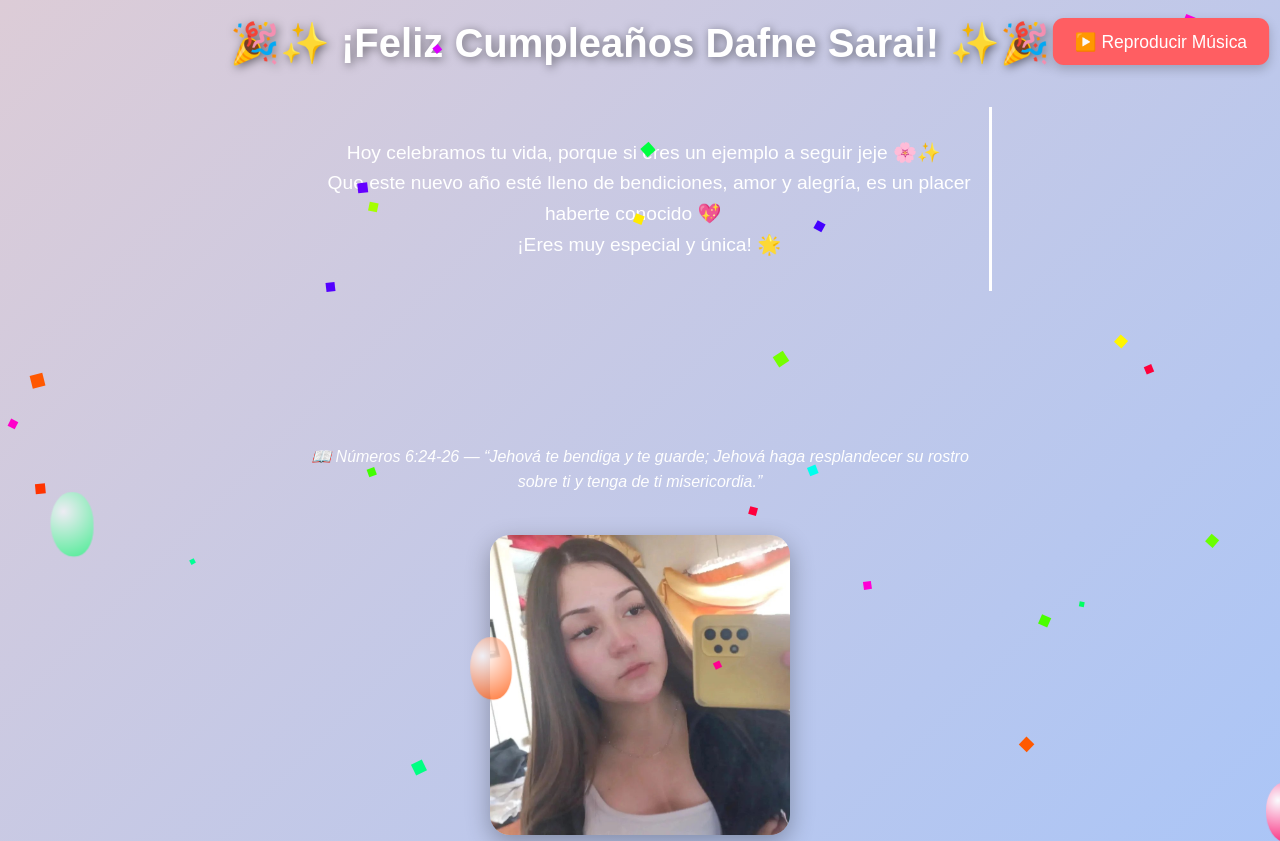
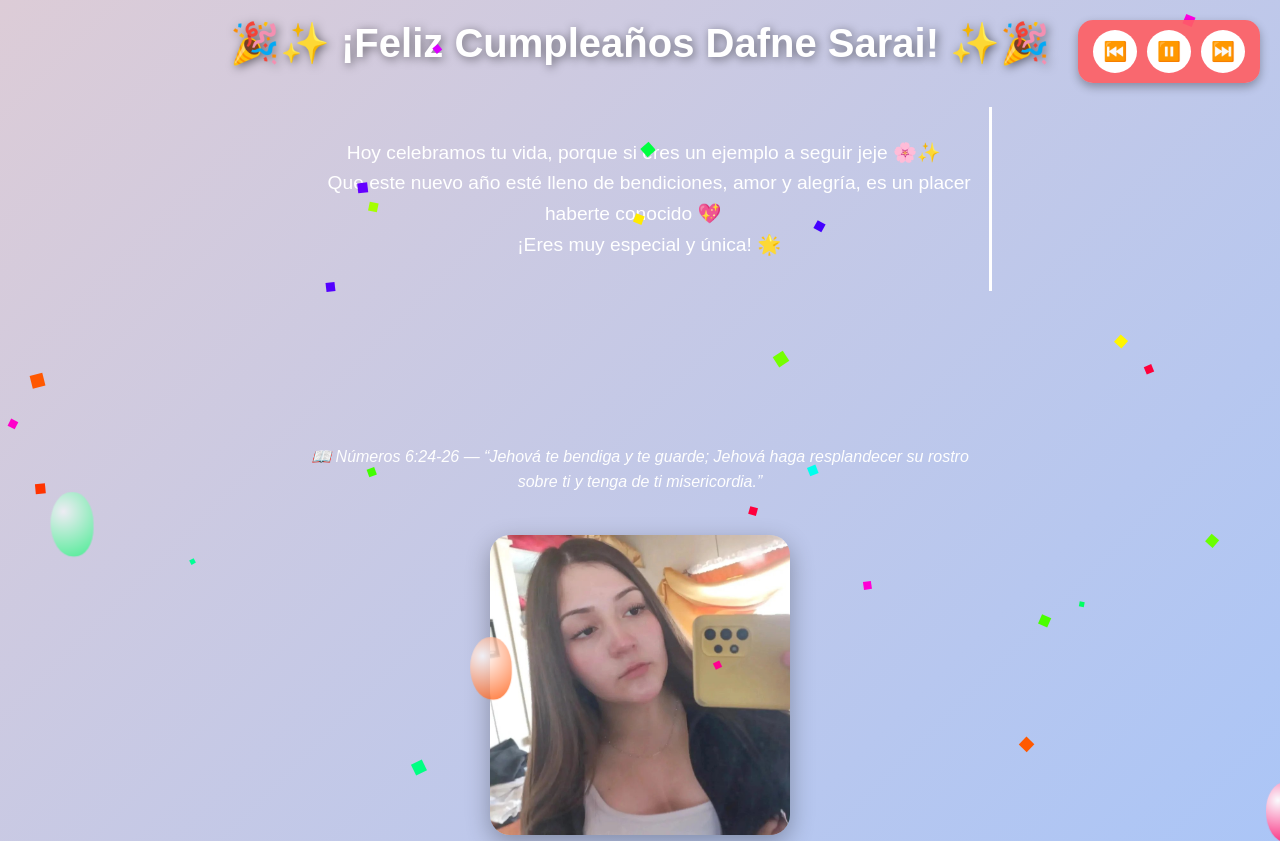
Before and after one commit to hknign/felizcum, a plain HTML site: page index.html in a window 1280 px wide. Shown: the top 841 px of the page. Drawn offline with Linux system fonts and the light colour scheme.

Commit message:
Update index.html

```diff
--- a/index.html
+++ b/index.html
@@ -4,8 +4,6 @@
   <meta charset="UTF-8">
   <meta name="viewport" content="width=device-width, initial-scale=1.0">
   <link rel="icon" href="https://cdn-icons-png.flaticon.com/512/616/616408.png">
-
-
   <title>🎂 Feliz Cumpleaños 🎂</title>
   <style>
     body {
@@ -107,7 +105,6 @@
     .dog:nth-child(6) { animation-delay: 7s; }
     .dog:nth-child(7) { animation-delay: 8s; }
 
-
     @keyframes popIn {
       to { opacity: 1; transform: scale(1); }
     }
@@ -168,28 +165,6 @@
       to { opacity: 1; transform: scale(1); }
     }
 
-
-    #playBtn {
-      position: fixed;
-      top: 20px;
-      right: 20px;
-      background: #ff5e62;
-      color: #fff;
-      border: none;
-      padding: 12px 20px;
-      font-size: 1rem;
-      border-radius: 10px;
-      cursor: pointer;
-      box-shadow: 0 4px 10px rgba(0,0,0,0.2);
-      animation: pulse 1.5s infinite;
-      z-index: 2000;
-    }
-    @keyframes pulse {
-      0% { transform: scale(1); }
-      50% { transform: scale(1.1); }
-      100% { transform: scale(1); }
-    }
-
     .photo-container {
         display: flex;
         justify-content: center;
@@ -210,6 +185,34 @@
       to { opacity: 1; transform: scale(1); }
     }
 
+    /* 🎶 Estilos del reproductor */
+    #player {
+      position: fixed;
+      top: 20px;
+      right: 20px;
+      background: rgba(255, 94, 98, 0.9);
+      padding: 10px 15px;
+      border-radius: 15px;
+      display: flex;
+      gap: 10px;
+      box-shadow: 0 4px 10px rgba(0,0,0,0.3);
+      z-index: 2000;
+    }
+
+    #player button {
+      background: #fff;
+      border: none;
+      padding: 10px;
+      border-radius: 50%;
+      font-size: 1.2rem;
+      cursor: pointer;
+      transition: transform 0.2s;
+    }
+
+    #player button:hover {
+      transform: scale(1.2);
+      background: #fbc2eb;
+    }
   </style>
 </head>
 <body>
@@ -246,8 +249,12 @@
 
   <h2 id="bigWish">🌟 ¡Disfruta tu día, Dafne! 🌟</h2>
 
-
-  <button id="playBtn">▶️ Reproducir Música</button>
+  <!-- 🎶 Controles de música -->
+  <div id="player">
+    <button id="prevBtn">⏮️</button>
+    <button id="playPauseBtn">▶️</button>
+    <button id="nextBtn">⏭️</button>
+  </div>
 
   <audio id="music" loop>
     <source src="cancion.mp3" type="audio/mpeg">
@@ -258,15 +265,54 @@
 
   <script>
     const music = document.getElementById("music");
-    const playBtn = document.getElementById("playBtn");
+    const playPauseBtn = document.getElementById("playPauseBtn");
+    const nextBtn = document.getElementById("nextBtn");
+    const prevBtn = document.getElementById("prevBtn");
 
-    playBtn.addEventListener("click", () => {
-      music.volume = 0.7;
+    // 🎶 Lista de canciones
+    const playlist = [
+      "cancion.mp3",
+      "cancion2.mp3",
+      "cancion3.mp3"
+    ];
+
+    let currentSong = 0;
+
+    // Cargar canción
+    function loadSong(index) {
+      music.src = playlist[index];
+      music.load();
       music.play();
-      playBtn.style.display = "none";
+      playPauseBtn.textContent = "⏸️";
+    }
+
+    // Play / Pause
+    playPauseBtn.addEventListener("click", () => {
+      if (music.paused) {
+        music.play();
+        playPauseBtn.textContent = "⏸️";
+      } else {
+        music.pause();
+        playPauseBtn.textContent = "▶️";
+      }
     });
 
+    // Siguiente
+    nextBtn.addEventListener("click", () => {
+      currentSong = (currentSong + 1) % playlist.length;
+      loadSong(currentSong);
+    });
 
+    // Anterior
+    prevBtn.addEventListener("click", () => {
+      currentSong = (currentSong - 1 + playlist.length) % playlist.length;
+      loadSong(currentSong);
+    });
+
+    // Iniciar con la primera canción
+    loadSong(currentSong);
+
+    // 🎉 Confeti y globos
     setInterval(createConfetti, 200);
     setInterval(createBalloon, 1500);
 
```
Lines whose indentation alone changed are shown as unchanged.
